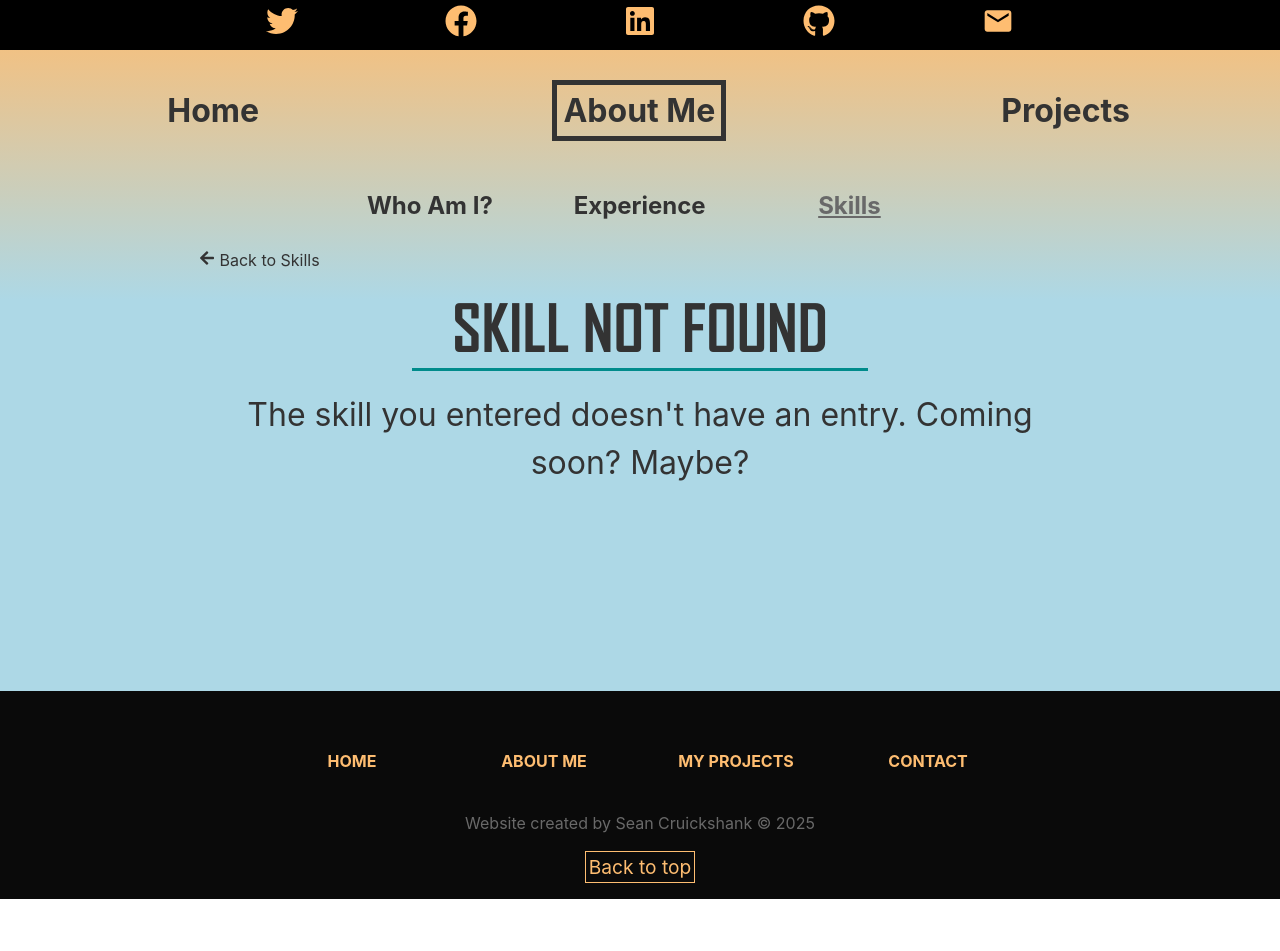
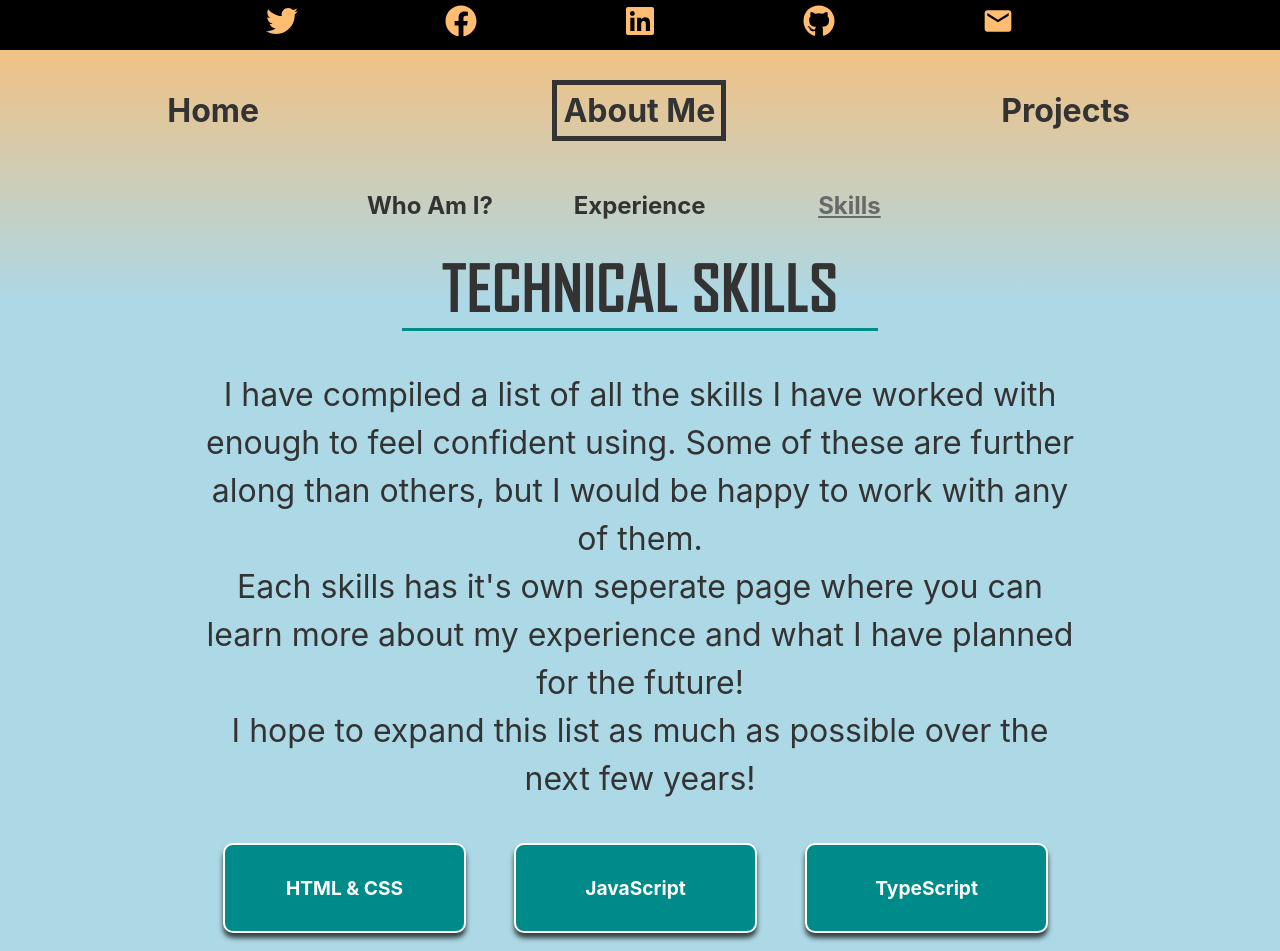
Before and after one commit to Sean-Cruickshank/portfolio3, a React (Create React App) app: page /about/skills/1 in a window 1280 px wide. Shown: the top 951 px of the page. Before the commit the page ends 899 px from the top, so only its background shows below. Built offline with nearby package versions, Linux system fonts and the light colour scheme.

Commit message:
Reworked the Skills and Skill Details pages

```diff
--- a/src/App.js
+++ b/src/App.js
@@ -22,8 +22,9 @@ export default function App() {
           <Route path='about' element={<AboutLayout />}>
             <Route index element={<About />} />
             <Route path='experience' element={<Experience />} />
-            <Route path='skills' element={<Skills />} />
-            <Route path='skills/:id' element={<SkillsDetails />} />
+            <Route path='skills' element={<Skills />}>
+             <Route path=':id' element={<SkillsDetails />} />
+            </Route>
           </Route>
 
           <Route path='portfolio' element={<Portfolio />} />
--- a/src/data/skillsData.js
+++ b/src/data/skillsData.js
@@ -8,6 +8,8 @@ export const skillsData = [
     description: [
       <p>Like a lot of people, I started web developement with HTML and CSS in notepad when I was in school, when it was just something to do for fun.</p>,
       <p>I feel I have a decent understanding of how these languages work and can usually get the visual style I want out of them. There are definitely still places I can improve, but overall I feel confident writing with HTML and CSS.</p>,
+      <h2>SASS / SCSS</h2>,
+      <p>I have yet to use SASS in a project, but would like that to change in the near future. I am a big fan of a lot of the features it adds and intend to utilise it a lot more in future projects</p>,
       <h2>Bootstrap</h2>,
       <p>I have used bootstrap in a lot of my projects, and most of the syntax feels natural at this point. It has taken an important role in helping me build dynamic websites!</p>
     ]
@@ -18,11 +20,21 @@ export const skillsData = [
     title: "JavaScript",
     description: [
       <p>My main goal since graduating has been to improve my knowledge of JavaScript as much as possible.</p>,
-      <p>I feel I still have a lot to learn, but I have a lot of fun with it and I'm excited to learn new concepts and become more familiar with different libraries and frameworks.</p>
+      <p>I feel I still have a lot to learn, but I have a lot of fun with it and I'm excited to learn new concepts and become more familiar with different libraries and frameworks.</p>,
+      <p>"Cool Space Facts" was the first full website I ever made, and was built entirely with vanilla JavaScript. I wanted to ensure I had a solid understanding of the language before moving on to other frameworks</p>
     ]
   },
   {
     id: 2,
+    url: "typescript",
+    title: "TypeScript",
+    description: [
+      <p>I am familiar with much of the syntax of TypeScript and wish to learn more about it in the future</p>,
+      <p>As of writing this I haven't used it in  a project yet but this will hopefully change in the near future!</p>
+    ]
+  },
+  {
+    id: 3,
     url: "react",
     title: "React",
     description: [
@@ -32,26 +44,7 @@ export const skillsData = [
     ]
   },
   {
-    id: 3,
-    url: "vue",
-    title: "Vue.js",
-    description: [
-      <p>I spent some time learning Vue in the final year of my degree. It was the first JavaScript library I worked with!</p>,
-      <p>I haven't used it much since then, but I thought it was a lot of fun, and would like to spend more time with it in the future.</p>
-    ]
-  },
-  {
     id: 4,
-    url: "wordpress",
-    title: "WordPress",
-    description: [
-      <p>The first live website I worked on was for a charity in Invercargill and was entirely built in Wordpress as part of the second year of my Bachelor's degree.</p>,
-      <p>I worked on the front and backend design of the website, which included working with plugins and themes.</p>,
-      <p>While I haven't used it much since then, I would like to become more familiar with building websites through Wordpress, and coding with PHP in general.</p>
-    ]
-  },
-  {
-    id: 5,
     url: "c-sharp",
     title: "C#",
     description: [
@@ -61,24 +54,15 @@ export const skillsData = [
     ]
   },
   {
-    id: 6,
-    url: "java",
-    title: "Java",
-    description: [
-      <p>I spent some time learning Java in the first year of my degree, and used it in Android Studio to create mobile apps.</p>,
-      <p>I am familiar with the basics, but haven't used it as much lately.</p>
-    ]
-  },
-  {
-    id: 7,
+    id: 5,
     url: "database-management",
     title: "Database Management",
     description: [
-      <h2>- SQL -</h2>,
+      <h2>SQL</h2>,
       <p>Most of the work in databases I have done has been with SQL.</p>,
       <p>I am familiar with the syntax, but most of my work has been on the front-end, or with local data files (like this website!)</p>,
       <p>I definitely feel I have room to improve with SQL and database design in general!</p>,
-      <h2>- Jade -</h2>,
+      <h2>Jade</h2>,
       <p>I spent a semester using Jade during the second year of my degree. While I don't see many picking it over SQL, I enjoyed using it and am familiar with how it works</p>
     ]
   }
--- a/src/pages/PortfolioDetails.js
+++ b/src/pages/PortfolioDetails.js
@@ -61,7 +61,7 @@ export default function PortfolioDetails() {
 
   return (
     <div className="portfolio-details container">
-      <div className='portfolio-back'>
+      <div className='back-button'>
         <Link
           onClick={toTop}
           to={`/portfolio${returnSearchParam}`}
@@ -73,12 +73,6 @@ export default function PortfolioDetails() {
       <div className='portfolio-details-body'>
         <h1>{pageData.title}</h1>
         <div className='portfolio-details-subtitle'>
-          {pageData.link
-            ? <a
-                href={pageData.link}
-                target='_blank'
-              >{pageData.link}</a>
-            : null}
           <p>{pageData.yearLong}</p>
           <p>{formattedList}</p>
         </div>
@@ -100,6 +94,19 @@ export default function PortfolioDetails() {
         </div>
 
         }
+
+        {pageData.link
+          ?
+          <div className='portfolio-details-link'>
+            <h2>The website is available to view here!</h2>
+            <a
+              href={pageData.link}
+                target='_blank'
+              >{pageData.link}
+            </a>
+          </div>
+          : null}
+
         <div className='portfolio-details-text'>
           <h2>Why I made this website</h2>
           {pageData.pageText}
--- a/src/pages/about/Skills.js
+++ b/src/pages/about/Skills.js
@@ -1,22 +1,21 @@
-import { Link } from 'react-router-dom';
+import { Link, NavLink, Outlet } from 'react-router-dom';
 import { skillsData } from '../../data/skillsData';
 
 export default function HardSkills() {
 
   const skillElement = skillsData.map((skill) => {
     return (
-      <div className='about-skills-card' key={skill.id}>
-        <Link onClick={toTop} className='button-linktext' to={skill.url}>
-          {skill.title}
-        </Link>
-      </div>
+      <NavLink
+        key={skill.id}
+        className={({isActive}) => isActive
+          ? 'about-skills-card test'
+          : 'about-skills-card'
+        }
+        to={skill.url}>
+        {skill.title}
+      </NavLink>
     )
   })
-
-  function toTop() {
-    document.documentElement.scrollTop = 0;
-    document.body.scrollTop = 0;
-  }
 
   return (
     <div className='about-skills container'>
@@ -31,8 +30,10 @@ export default function HardSkills() {
         {skillElement}
       </div>
 
+      <Outlet />
+
       <div className='about-skills-misc'>
-        <h2>Miscellaneous</h2>
+        <h1>Miscellaneous</h1>
         <p>A few extra things that couldn't fill out a page by themselves, but I thought were worth mentioning:</p>
         <div className='about-skills-list'>
           <p>Versioning with Git and GitHub</p>
--- a/src/pages/about/SkillsDetails.js
+++ b/src/pages/about/SkillsDetails.js
@@ -2,7 +2,6 @@ import { Link, useParams } from 'react-router-dom'
 import { skillsData, tableData } from '../../data/skillsData';
 import { nanoid } from 'nanoid'
 import { FaArrowLeft } from "react-icons/fa";
-import { FaCheckCircle } from "react-icons/fa";
 
 export default function HardSkillsDetails() {
 
@@ -23,31 +22,6 @@ export default function HardSkillsDetails() {
     }
   })
 
-  //Assigns the 5 th elements for the table based on the value of the "score" value
-  //If score is lower than 5 the remaining th are populated empty
-  function tickCount(num) {
-    if (num >5) {num = 5}
-    let arr = []
-    for(let i = 0; i < num; i++) {
-      arr.push(<th key={nanoid()}>&#10003;</th>)
-    }
-    const fill = 5 - num
-    for(let i = 0; i < fill; i++) {
-      arr.push(<th key={nanoid()}></th>)
-    }
-    return arr
-  }
-
-  const tableElement = tableData.map((item) => {
-    const tick = tickCount(item.score)
-    return (
-    <tr key={nanoid()} className={params.id === item.tag ? "about-skilldetails-selected" : ""}>
-      <td><Link to={`/about/skills/${item.tag}`} >{item.name}</Link></td>
-      {tick}
-    </tr>
-    )
-  })
-
   if (skillData.id === undefined) {
     return (
       <div className='container about-skilldetails'>
@@ -62,13 +36,9 @@ export default function HardSkillsDetails() {
   }
 
   return (
-    <div className='container about-skilldetails'>
-      <Link to='/about/skills'><FaArrowLeft /> Back to Skills</Link>
-
-      <div className='about-skilldetails-container'>
-        <h1>{skillData.title}</h1>
-        {skillDataParagraph}
-      </div>
+    <div className='about-skilldetails-text'>
+      <h1>{skillData.title}</h1>
+      {skillDataParagraph}
     </div>
   )
 }
--- a/src/styles/about.css
+++ b/src/styles/about.css
@@ -65,6 +65,9 @@
 .about-skills-container {
   display: grid;
   grid-template-columns: repeat(3, 33%);
+}
+
+.about-skills-container, .about-skilldetails-container {
   justify-items: center;
   margin-top: 40px;
   margin-bottom: 20px;
@@ -75,13 +78,17 @@
 }
 
 .about-skills-card {
+  text-decoration: none;
+  align-content: center;
   background-color: darkcyan;
   width: 80%;
+  height: 80px;
   padding: 3px;
   margin-bottom: 20px;
-  align-items: center;
   border: solid 2px white;
   border-radius: 10px;
+  color: white;
+  font-size: clamp(0.8rem, 0.3765rem + 1.1765vw, 1.2rem);
   font-weight: bold;
   box-shadow: 0px 5px 5px 0px rgba(0, 0, 0, 0.7);
 }
@@ -91,12 +98,9 @@
   opacity: 0.9;
 }
 
-.about-skills-card a {
-  width: 100%;
-  height: 80px;
-  color: white;
-  font-size: clamp(0.8rem, 0.3765rem + 1.1765vw, 1.2rem);
-  text-decoration: none;
+.test {
+  border: solid 3px white;
+  box-shadow: inset 0px 5px 5px -2px rgba(0, 0, 0, 0.7);
 }
 
 .about-skills-list {
@@ -118,35 +122,26 @@
 }
 
 .about-skilldetails {
-  text-align: left;
+  display: grid;
+  grid-template-columns: 1fr 3fr;
 }
 
-.about-skilldetails a {
-  color: #333;
-  text-decoration: none;
-}
-
-.about-skilldetails a:hover {
-  opacity: 0.7;
-  text-decoration: underline;
-}
-
-.about-skilldetails-container {
+.about-skilldetails-text {
   text-align: center;
   margin-bottom: 40px;
 }
 
-.about-skilldetails-container h1 {
+.about-skilldetails-text h1 {
   margin-top: 20px;
   margin-bottom: 20px;
 }
 
-.about-skilldetails-container h2 {
+.about-skilldetails-text h2 {
   margin-top: 40px;
   margin-bottom: 10px;
 }
 
-.about-skilldetails-container p {
+.about-skilldetails-text p {
   margin-bottom: 20px;
 }
 
--- a/src/styles/portfolio.css
+++ b/src/styles/portfolio.css
@@ -188,10 +188,6 @@
 
 /* --- Details --- */
 
-.portfolio-back {
-  text-align: left;
-}
-
 .portfolio-details {
   margin-top: 0;
 }
@@ -218,10 +214,18 @@
   margin-bottom: 20px;
 }
 
-  .portfolio-details-subtitle p, .portfolio-details-subtitle a {
+  .portfolio-details-subtitle p {
     font-size: clamp(1rem, 0.5765rem + 1.1765vw, 1.4rem);
     font-style: italic;
   }
+
+.portfolio-details-link {
+  margin-bottom: 40px;
+}
+
+.portfolio-details-link p, .portfolio-details-link a {
+  font-size: clamp(1rem, 0.5765rem + 1.1765vw, 1.4rem);
+}
 
 .gallery {
   margin-bottom: 40px;
--- a/src/styles/style.css
+++ b/src/styles/style.css
@@ -77,6 +77,20 @@ a {
   align-items: center;
   justify-content: center;
 }
+
+.back-button {
+  text-align: left;
+
+}
+
+  .back-button a {
+    color: rgb(51, 51, 51);
+    text-decoration: none;
+  }
+
+  .back-button a:hover {
+    opacity: 0.7;
+  }
 
 /* --- Layout --- */
 
```
